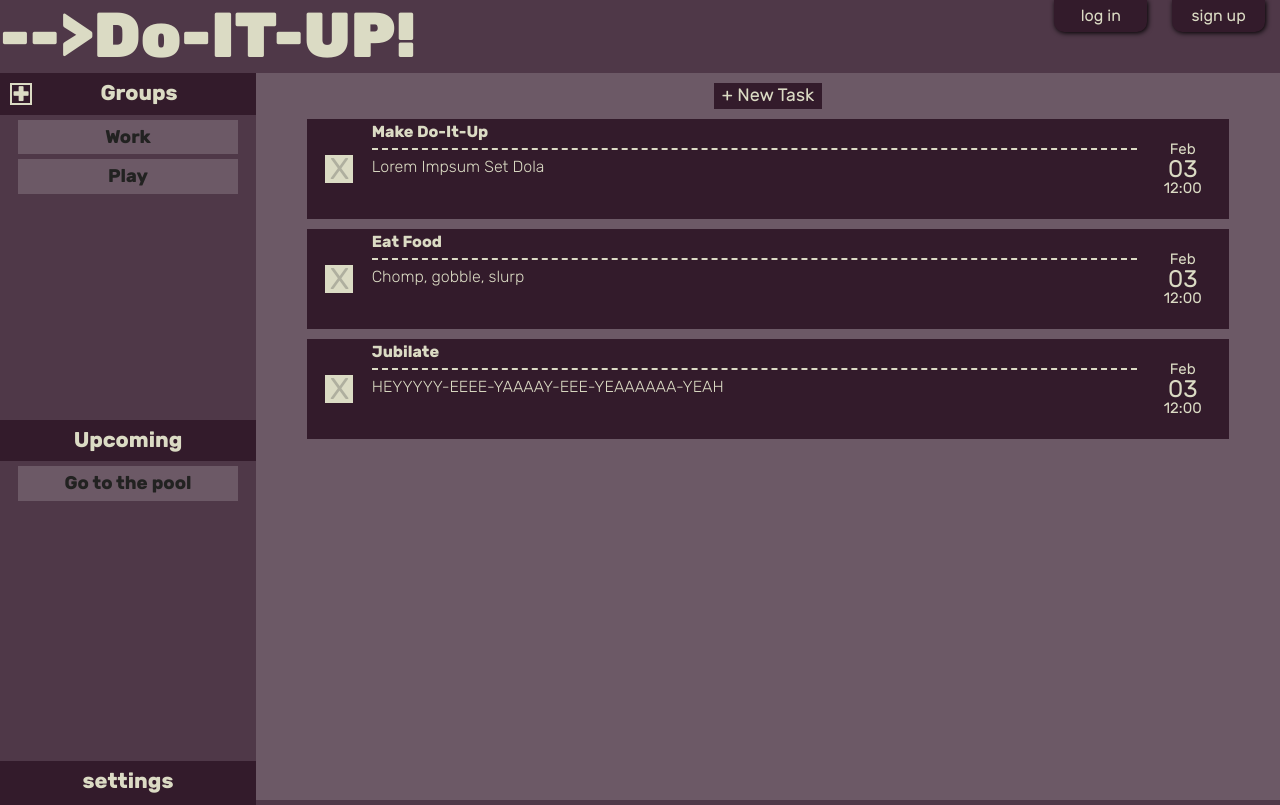
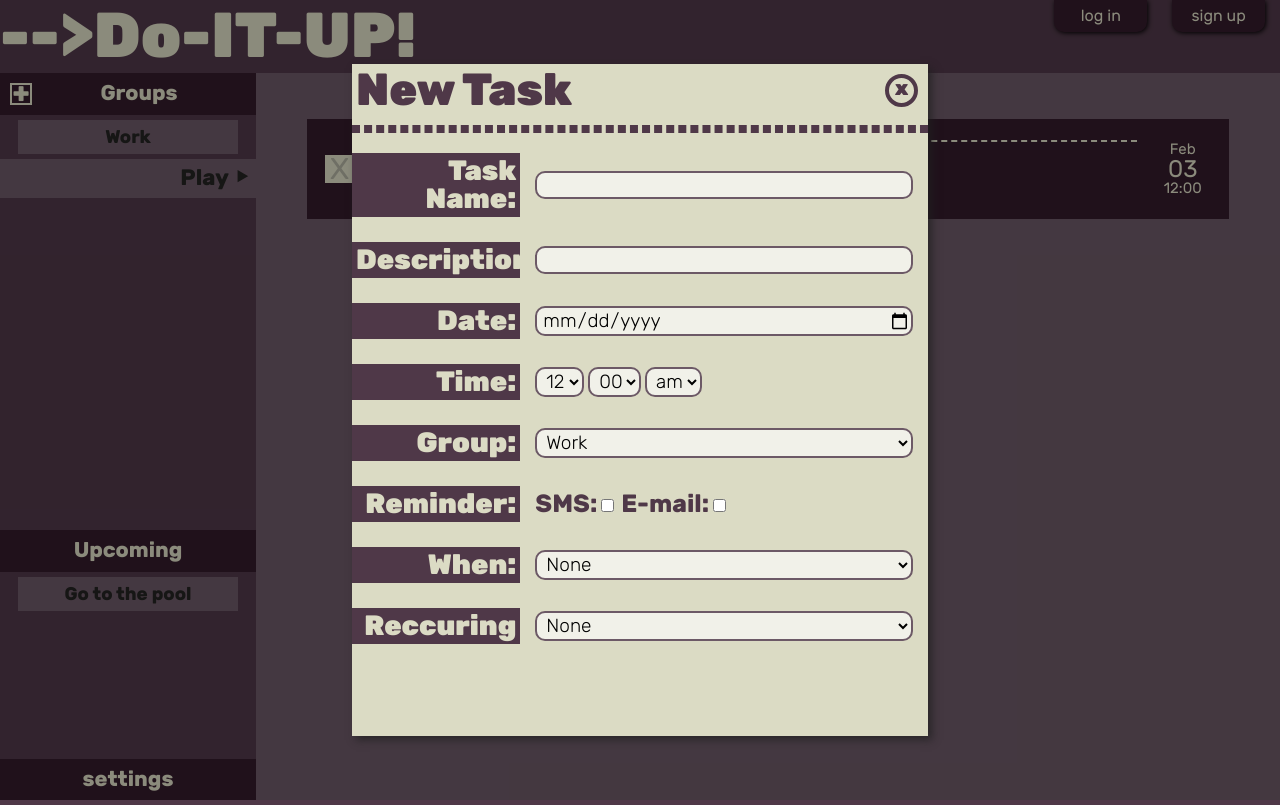
Before and after one commit to Y0ss-Please/doitup, a website with bundled scripts: page public/index.html in a window 1280 px wide. Both pictures are taken after a click on the element "+ New Task". Built offline with nearby package versions, Linux system fonts and the light colour scheme; files whose address does not match are found by name.

Commit message:
Added overlay functionality

```diff
--- a/public/css/styles.css
+++ b/public/css/styles.css
@@ -4,7 +4,7 @@
     --light-bg: #6c5966;
 
     --dark-font: ;
-    --light-font: rgb(219, 219, 196)
+    --light-font: rgb(219, 219, 196);
 }
 
 @font-face {
@@ -39,12 +39,24 @@
     font-style: normal;
 }
 
+/* Scroll bar styling */
+body::-webkit-scrollbar { width: 11px; }
+body::-webkit-scrollbar-track { background: var(--light-bg); }
+body::-webkit-scrollbar-thumb {
+background-color: var(--middle-bg) ;
+border-radius: 6px;
+border: 3px solid var(--light-bg);
+}
+
 html, body {
     height: 100%;
     font-family: rubik-regular;
     color: var(--light-font);
     background-color: var(--middle-bg);
     margin: 0;
+
+    scrollbar-width: thin;
+    scrollbar-color: var(--middle-bg) var(--light-bg);
 }
 
 .wrapper {
@@ -86,13 +98,15 @@ html, body {
 
 /* -- LEFT MENU --*/
 .left-menu {
+    display: flex;
+    flex-direction: column;
     flex: 1;
     width: 25vw;
     background-color: var(--middle-bg);
 }
 
 .groups-container {
-    height: 47%;
+    flex: 4;
 }
 
 .groups {
@@ -107,6 +121,11 @@ html, body {
     cursor: pointer;
 }
 
+.groups:hover {
+    background-color: #816c7a;
+    scale: 1.05;
+}
+
 .groups.active {
     margin: 5px 0 5px auto;
     font-size: 140%;
@@ -114,8 +133,13 @@ html, body {
     text-align: right;
 }
 
+.groups.active:hover {
+    background-color: var(--light-bg);
+    scale: 1;
+}
+
 .upcoming-container {
-    height: 47%
+    flex: 2;
 }
 
 .header {
@@ -144,7 +168,6 @@ html, body {
 }
 
 .settings {
-    height: 6%;
     background-color: var(--dark-bg);
 }
 
@@ -163,6 +186,11 @@ html, body {
     font-size: 18px;
     padding: 4px;
     cursor: pointer;
+}
+
+.add-entry:hover {
+    background-color: var(--middle-bg);
+    scale: 1.05;
 }
 
 .checkbox-container {
@@ -215,6 +243,7 @@ html, body {
     color: var(--light-font);
     border: none;
     border-top: 2px dashed var(--light-font);
+    margin: 0;
     width: 100%;
 }
 
@@ -252,7 +281,7 @@ html, body {
 }
 
 .curtain.hidden {
-    top: -100%;
+    top: -200%;
 }
 
 .overlay-container {
@@ -261,11 +290,21 @@ html, body {
     height: 100%;
     background-color: var(--light-font);
     box-shadow: 4px 4px 8px rgba(31, 31, 31, 0.712);
-    overflow-y: auto;
+    overflow: auto;
+}
+
+.overlay-container>hr {
+    margin-bottom: 20px;
+    color: var(--middle-bg);
+    border: none;
+    border-top: 4px dashed var(--middle-bg);
+    border-bottom: 4px dashed var(--middle-bg);
+    width: 100%;
+
 }
 
 .overlay-close {
-    color: var(--dark-bg);
+    color: var(--middle-bg);
     height: 15px;
     width: 15px;
     font-size: 21px;
@@ -273,14 +312,64 @@ html, body {
     font-family: 'rubik-black';
     margin: 10px;
     padding: 5px;
-    border: 4px solid var(--dark-bg);
+    border: 4px solid var(--middle-bg);
     border-radius: 50%;
     text-align: center;
     float:right;
 }
 
 .overlay-close:hover {
-    color: var(--middle-bg);
-    border: 4px solid var(--middle-bg);
+    color: var(--light-bg);
+    border: 4px solid var(--light-bg);
     scale: 1.1;
 }
+
+.overlay-title {
+    font-family: 'rubik-black';
+    font-size: 45px;
+    padding: 4px;
+    margin: 0 15px 0 0;
+    color: var(--middle-bg);
+}
+
+.overlay-form {
+    display: grid;
+    grid-template-columns: 30% 1fr;
+    column-gap: 15px;
+    row-gap: 25px;
+    margin: 15px 15px 30px 0;
+    align-items: center;
+}
+
+.overlay-form>h1 {
+    font-family: 'rubik-black';
+    font-size: 28px;
+    padding: 4px;
+    margin: 0;
+    text-align: right;
+    background-color: var(--middle-bg);
+    color: var(--light-font);
+}
+
+.overlay-form input,select{
+    height: auto;
+    font-family: 'rubik-light';
+    font-size: 19px;
+    padding: 1px 0 1px 5px;
+    border: 2px solid var(--light-bg);
+    border-radius: 10px;
+    background-color: rgb(241, 241, 233);
+}
+
+.overlay-form input:focus,select:focus {
+    border: 2px solid var(--middle-bg);
+    box-shadow: 0 0 5px rgb(88, 88, 88);
+    transition: 0.5s;
+    background-color: rgb(250, 250, 244);
+}
+
+.reminder-tag {
+    font-size: 25px;
+    font-family: 'rubik-bold';
+    color: var(--middle-bg);
+}
--- a/public/index.html
+++ b/public/index.html
@@ -35,9 +35,8 @@
                 </div>
             </div>
         </div>
-        <div class="curtain hidden">
+        <div class="curtain hidden"> <!-- Add class 'hidden' for default behavior! -->
             <div class="overlay-container">
-                <div class="overlay-close">x</div>
             </div>
         </div>
         <script src="script.js" type="module"></script>
--- a/public/modules/DOM_manipulation.js
+++ b/public/modules/DOM_manipulation.js
@@ -1,12 +1,78 @@
-export function render(tasks, groups) {
+export function renderDOM(tasks, groups) {
     const activeGroup = getActiveGroup(groups);
     renderTasks(tasks, activeGroup);
     renderGroups(groups);
 }
 
+export function renderOverlay() {
+    const container = document.querySelector('.overlay-container');
+    container.innerHTML = `<div id="overlay-close" class="overlay-close">x</div>`;
+
+    const html = `  <div class="overlay-title">New Task</div>
+                    <hr>
+                    <form class="overlay-form">
+                        <h1>Task Name:</h1><input id="title" type="text">
+                        <h1>Description:</h1><input id="description" type="text">
+                        <h1>Date:</h1><input id="date" type="date">
+                        <h1>Time:</h1>
+                            <div>
+                                <select id="hour">
+                                    <option>12</option>
+                                    <option>10</option>
+                                    <option>9</option>
+                                    <option>8</option>
+                                    <option>7</option>
+                                    <option>6</option>
+                                    <option>5</option>
+                                    <option>4</option>
+                                    <option>3</option>
+                                    <option>2</option>
+                                    <option>1</option>
+                                </select>
+                                <select id="minute">
+                                    <option>00</option>
+                                    <option>15</option>
+                                    <option>30</option>
+                                    <option>45</option>
+                                </select>
+                                <select id=ampm>
+                                    <option>am</option>
+                                    <option>pm</option>
+                                </select>
+                            </div>
+                        <h1>Group:</h1><select id="group">
+                            <option>Work</option>
+                            <option>Play</option>
+                        </select>
+                        <h1>Reminder:</h1>
+                        <div>
+                            <span class="reminder-tag">SMS:</span><input type="checkbox" id="sms">
+                            <span class="reminder-tag">E-mail:</span><input type="checkbox" id="email">
+                        </div>
+                        <h1>When:</h1><select id="group" id="reminder-time">
+                            <option>None</option>
+                            <option>15 minutes before</option>
+                            <option>30 minutes before</option>
+                            <option>1 hour before</option>
+                            <option>3 hours before</option>
+                            <option>1 day before</option>
+                            <option>3 days before</option>
+                            <option>1 week before</option>
+                        </select>
+                        <h1>Reccuring</h1><select id="group" id="recurring">
+                            <option>None</option>
+                            <option>Every Day</option>
+                            <option>Every Week</option>
+                            <option>Every 2 Weeks</option>
+                            <option>Every Month</option>
+                        </select>
+                    </form>`;
+    container.innerHTML = container.innerHTML + html;
+}
+
 function renderTasks(tasks, activeGroup) {
     const container = document.querySelector('.main');
-    container.innerHTML = `<div class="add-entry">+ New Task</div>`; // Clears the div
+    container.innerHTML = `<div class="add-entry" id="add-entry">+ New Task</div>`; // Clears the div
     // Filter out tasks that are not assigned to the current group
     let activeTasks = [];
     if (activeGroup) {
--- a/public/script.js
+++ b/public/script.js
@@ -1,4 +1,5 @@
-import {render} from './modules/DOM_manipulation.js';
+import {renderDOM} from './modules/DOM_manipulation.js';
+import {renderOverlay} from './modules/DOM_manipulation.js';
 
 let taskID = 0;
 let tasks = [];
@@ -20,9 +21,15 @@ const Group = function (title) {
 }
 
 function buildListeners() {
+    document.getElementById('add-entry').addEventListener('click', addEntry);
     Array.from(document.querySelectorAll('.groups')).forEach((e) => {
-        document.addEventListener('click', setActiveGroup);
+        e.addEventListener('click', setActiveGroup);
     });
+}
+
+function addEntry() {
+    renderOverlay();
+    toggleCurtain();
 }
 
 function setActiveGroup(e) {
@@ -30,6 +37,17 @@ function setActiveGroup(e) {
         (group.title == e.target.id)?group.active = true : group.active = false;
     });
     render(tasks,groups);
+}
+
+function toggleCurtain() {
+    const curtain = document.querySelector('.curtain');
+    curtain.classList.toggle('hidden');
+    document.getElementById('overlay-close').addEventListener('click', toggleCurtain);
+}
+
+function render(tasks, groups) {
+    renderDOM(tasks, groups);
+    buildListeners();
 }
 
 function dummyEntries() {
@@ -46,4 +64,3 @@ function dummyEntries() {
 
 dummyEntries();
 render(tasks, groups);
-buildListeners();
```
